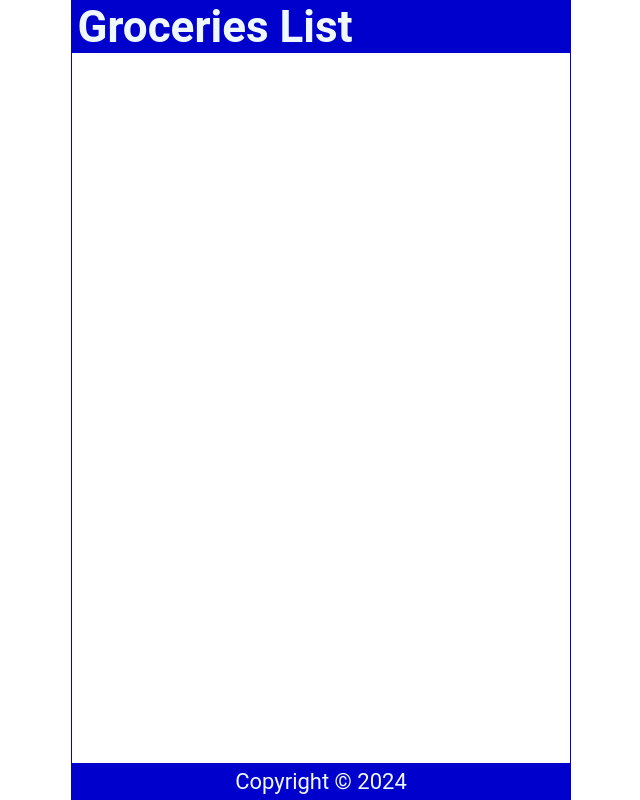
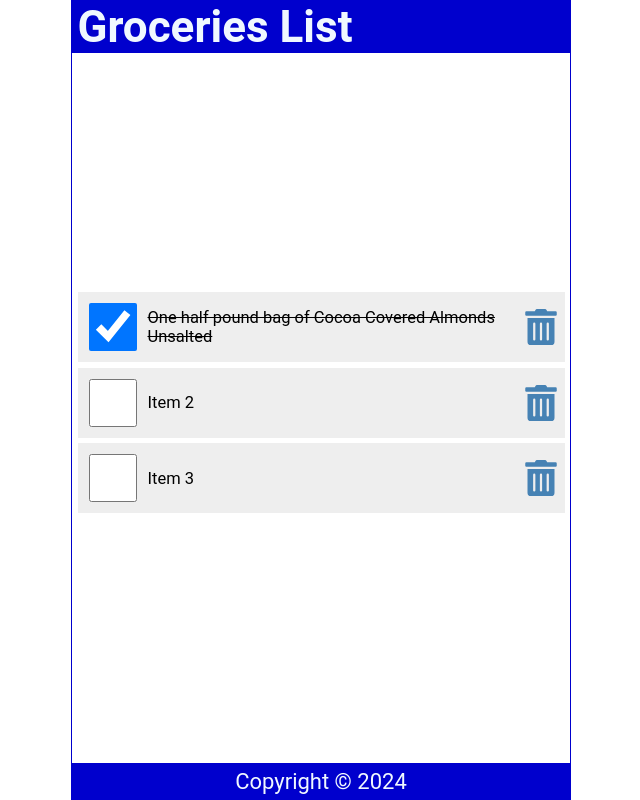
Before and after one commit to AkshitKushwaha/React-Tutorials, a React (Create React App) app: page / in a window 1280 px wide. Shown: the whole page, without its empty margins (319-959 px from the left). Built offline with nearby package versions, Linux system fonts and the light colour scheme.

Commit message:
Added check functionality

```diff
--- a/package.json
+++ b/package.json
@@ -34,5 +34,8 @@
       "last 1 firefox version",
       "last 1 safari version"
     ]
+  },
+  "devDependencies": {
+    "react-icons": "^5.0.1"
   }
 }
--- a/src/Content.js
+++ b/src/Content.js
@@ -1,53 +1,11 @@
-import React from 'react'
-import {useState} from 'react'
+import { useState } from 'react';
+import { FaTrashAlt } from 'react-icons/fa';
 
-export default function Content() {
-
-  /*
-
-  const [name, setName] = useState('Akshit');
-  const [count, setCount] = useState(0);
-
-  const handleNameChange = ()=> {
-    const names = ['A', 'B', 'C'];
-    const int = Math.floor(Math.random() * 3);
-    setName(names[int]);
-  }
-
-  const handleClick = ()=>{
-    setCount(count + 1);
-    console.log(count)
-  }
-
-
-  const handleClick2 = (name)=>{
-    console.log(`${name} was clicked`)
-  }
-
-  const handleClick3 = (e)=>{
-    console.log(e)
-  }
-
-      <main>
-
-
-        <p onDoubleClick={handleClick}>
-          Hello {name};
-        </p>
-
-        <button onClick={handleNameChange}>Change Name</button>
-        <button onClick={handleClick}>Click me 2</button>
-        <button onClick={(e)=> handleClick3(e)}>Click me 3</button>
-
-    </main>
-
-  */
-
-const Content = ()=> {
+const Content = () => {
     const [items, setItems] = useState([
         {
             id: 1,
-      checked: false,
+            checked: true,
             item: "One half pound bag of Cocoa Covered Almonds Unsalted"
         },
         {
@@ -60,17 +18,49 @@
             checked: false,
             item: "Item 3"
         }
-
     ]);
 
+    const handleCheck = (id) => {
+        //console.log(`key: ${id}`)
+        const listItems = items.map((item) => item.id === id ? { ...item, checked: !item.checked } : item);
+        setItems(listItems);
+        localStorage.setItem('shoppinglist', JSON.stringify(listItems));
+    }
+
+    const handleDelete = (id) => {
+        const listItems = items.filter((item) => item.id !== id);
+        setItems(listItems);
+        localStorage.setItem('shoppinglist', JSON.stringify(listItems));
     }
 
     return (
         <main>
-
+            {items.length ? (
+                <ul>
+                    {items.map((item) => (
+                        <li className="item" key={item.id}>
+                            <input
+                                type="checkbox"
+                                onChange={() => handleCheck(item.id)}
+                                checked={item.checked}
+                            />
+                            <label
+                                style={(item.checked) ? { textDecoration: 'line-through' } : null}
+                                onDoubleClick={() => handleCheck(item.id)}
+                            >{item.item}</label>
+                            <FaTrashAlt
+                                onClick={() => handleDelete(item.id)}
+                                role="button"
+                                tabIndex="0"
+                            />
+                        </li>
+                    ))}
+                </ul>
+            ) : (
+                <p style={{ marginTop: '2rem' }}>Your list is empty.</p>
+            )}
         </main>
-
     )
 }
 
-//()=> is the anonymous function
+export default Content
--- a/src/index.css
+++ b/src/index.css
@@ -57,3 +57,62 @@
   display: grid;
   place-content: center;
 }
+
+ul {
+  width: 100%;
+  list-style: none;
+  padding: 0 0.25rem 0.25rem;
+}
+
+ul li::before {
+  content: "\200B";
+}
+
+.item {
+  display: flex;
+  justify-content: flex-start;
+  align-items: center;
+  padding: 0.5rem 0 0.5rem 0.5rem;
+  margin: 0.25rem 0;
+  background-color: #eee;
+}
+
+.item:first-child {
+  margin: 0;
+}
+
+.item input[type="checkbox"] {
+  text-align: center;
+  width: 2.5rem;
+  width: 48px;
+  min-width: 48px;
+  height: 2.5rem;
+  height: 48px;
+  min-height: 48px;
+  cursor: pointer;
+  margin-right: 0.5rem;
+}
+
+.item input[type="checkbox"]:focus + label {
+  text-decoration: underline;
+}
+
+.item > label {
+  font-size: 0.75rem;
+  flex-grow: 1;
+}
+
+.item svg {
+  width: 48px;
+  min-width: 48px;
+  height: 36px;
+  font-size: 1rem;
+  color: steelblue;
+  cursor: pointer;
+}
+
+.item svg:focus,
+.item svg:hover {
+  color: red;
+  outline: none;
+}
```
Also changed, not shown: 1 other file (tests, documents, lock files or other folders). Lines whose indentation alone changed are shown as unchanged.
